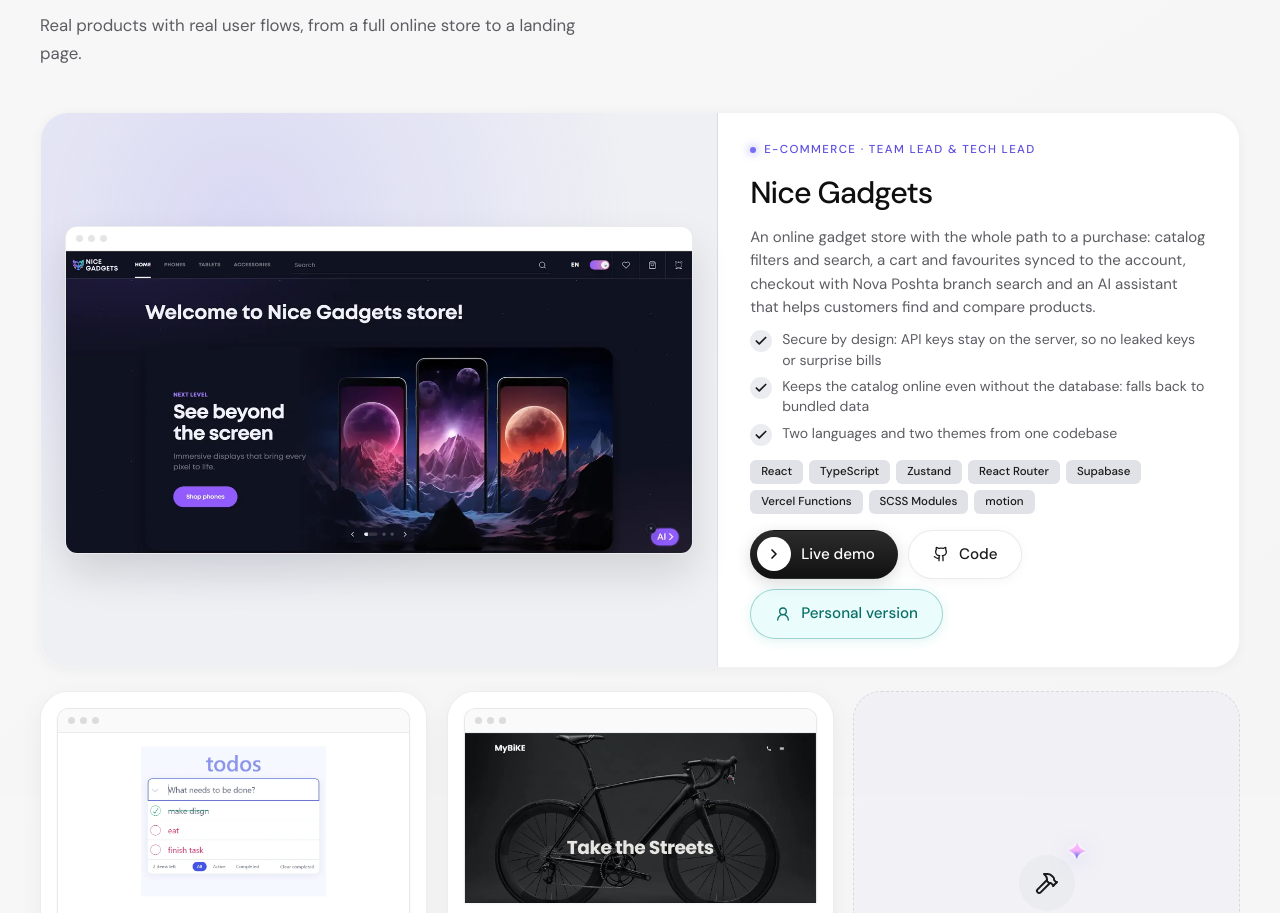
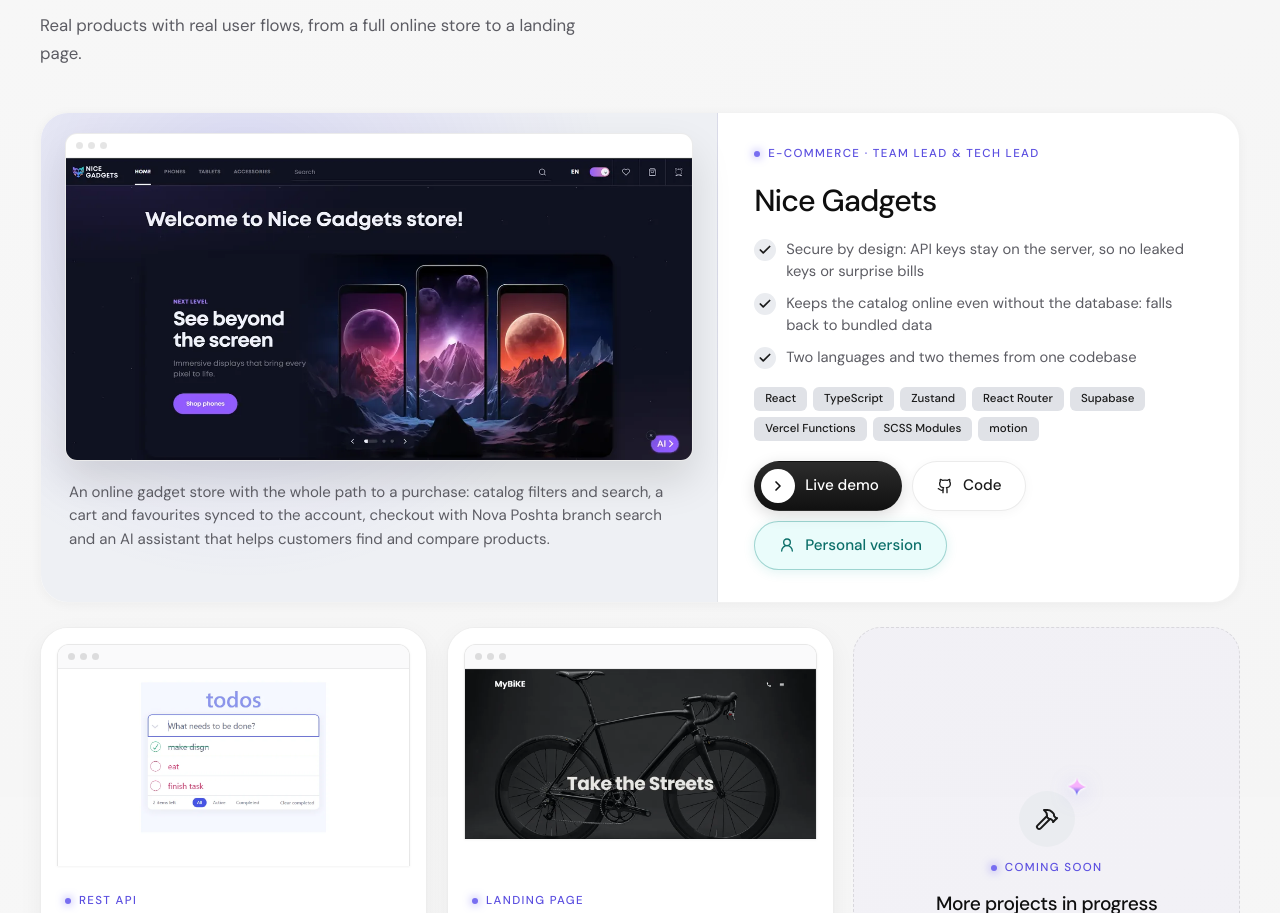
Before and after one commit to AlucardYagamiGame/olga-portfolio, a React (Vite) app: page / in a window 1280 px wide. Shown: the part 2403-3316 px from the top of the page. Built offline with nearby package versions, Linux system fonts and the light colour scheme.

Commit message:
style: move project description under screenshot for better desktop layout

```diff
--- a/src/sections/Projects/ProjectCard/ProjectCard.module.scss
+++ b/src/sections/Projects/ProjectCard/ProjectCard.module.scss
@@ -154,6 +154,10 @@
       grid-template-columns: minmax(0, 1.3fr) minmax(0, 1fr);
     }
 
+    @media (width <= 1199px) {
+      grid-template-columns: minmax(0, 1.05fr) minmax(0, 1fr);
+    }
+
     @include on-tablet {
       display: flex;
     }
@@ -173,8 +177,10 @@
   }
 
   .media {
-    align-items: center;
-    padding: 24px;
+    flex-direction: column;
+    gap: 20px;
+    align-items: stretch;
+    padding: 20px 24px 24px;
     border-right: 1px solid var(--surface-border);
     background:
       radial-gradient(
@@ -185,6 +191,8 @@
       var(--media-bg);
 
     @include on-tablet {
+      flex-direction: row;
+      align-items: center;
       padding: 24px 24px 0;
       border-right: none;
     }
@@ -205,8 +213,8 @@
   }
 
   .body {
-    gap: 10px;
-    padding: 28px 32px;
+    gap: 14px;
+    padding: 32px 36px;
 
     @include on-tablet {
       padding: 28px;
@@ -230,10 +238,14 @@
     line-height: 1.55;
   }
 
+  .descriptionMedia {
+    padding: 0 4px;
+  }
+
   .highlights {
-    gap: 6px;
-    font-size: 0.88rem;
-    line-height: 1.45;
+    gap: 10px;
+    font-size: 0.92rem;
+    line-height: 1.5;
   }
 
   .tags {
--- a/src/sections/Projects/ProjectCard/ProjectCard.tsx
+++ b/src/sections/Projects/ProjectCard/ProjectCard.tsx
@@ -1,5 +1,5 @@
 import { Check, UserRound } from 'lucide-react';
-import { useRef } from 'react';
+import { useRef, useSyncExternalStore } from 'react';
 
 import { BrandIcon } from '@/components/BrandIcon';
 import { PillLink } from '@/components/PillLink';
@@ -12,6 +12,18 @@ import type { Project } from '@/constants';
 import type { MouseEvent } from 'react';
 
 const MAX_TILT = 6;
+const DESKTOP_QUERY = '(min-width: 1100px)';
+
+const subscribeDesktop = (onChange: () => void) => {
+  const query = window.matchMedia(DESKTOP_QUERY);
+
+  query.addEventListener('change', onChange);
+
+  return () => query.removeEventListener('change', onChange);
+};
+
+const getDesktop = () => window.matchMedia(DESKTOP_QUERY).matches;
+const getDesktopServer = () => false;
 
 interface ProjectCardProps {
   project: Project;
@@ -24,6 +36,19 @@ export const ProjectCard = ({ project }: ProjectCardProps) => {
   const text = t.projects.items[project.id];
   const titleId = `project-${project.id}`;
   const externalLabel = `${text.title}, ${t.contacts.opensInNewTab}`;
+  const isDesktop = useSyncExternalStore(
+    subscribeDesktop,
+    getDesktop,
+    getDesktopServer,
+  );
+  const descriptionInMedia = project.featured && isDesktop;
+  const description = (
+    <p
+      className={`${styles.description} ${descriptionInMedia ? styles.descriptionMedia : ''}`}
+    >
+      {text.description}
+    </p>
+  );
   const size = project.featured ? 'md' : 'sm';
 
   const handleMove = (event: MouseEvent<HTMLElement>) => {
@@ -83,6 +108,7 @@ export const ProjectCard = ({ project }: ProjectCardProps) => {
               loading="lazy"
             />
           </div>
+          {descriptionInMedia && description}
         </div>
 
         <div className={styles.body}>
@@ -94,7 +120,7 @@ export const ProjectCard = ({ project }: ProjectCardProps) => {
             {text.title}
           </h3>
 
-          <p className={styles.description}>{text.description}</p>
+          {!descriptionInMedia && description}
 
           {text.highlights.length > 0 && (
             <ul className={styles.highlights}>
```
